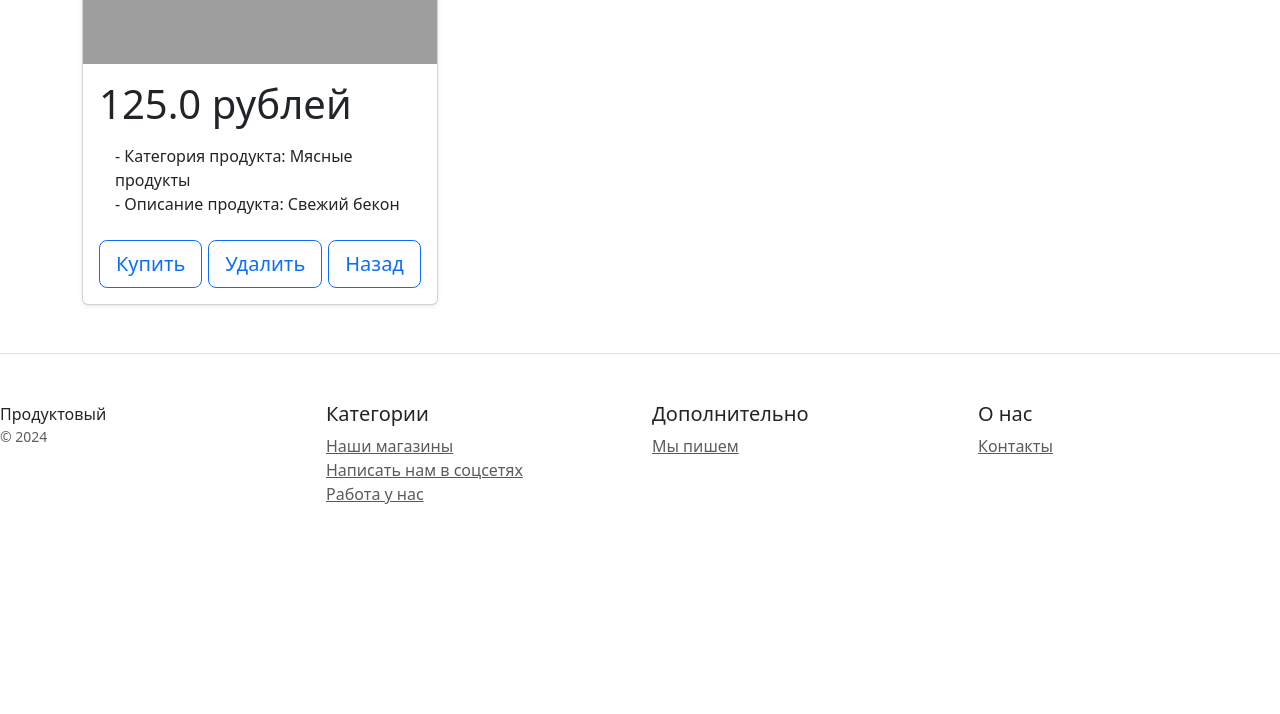
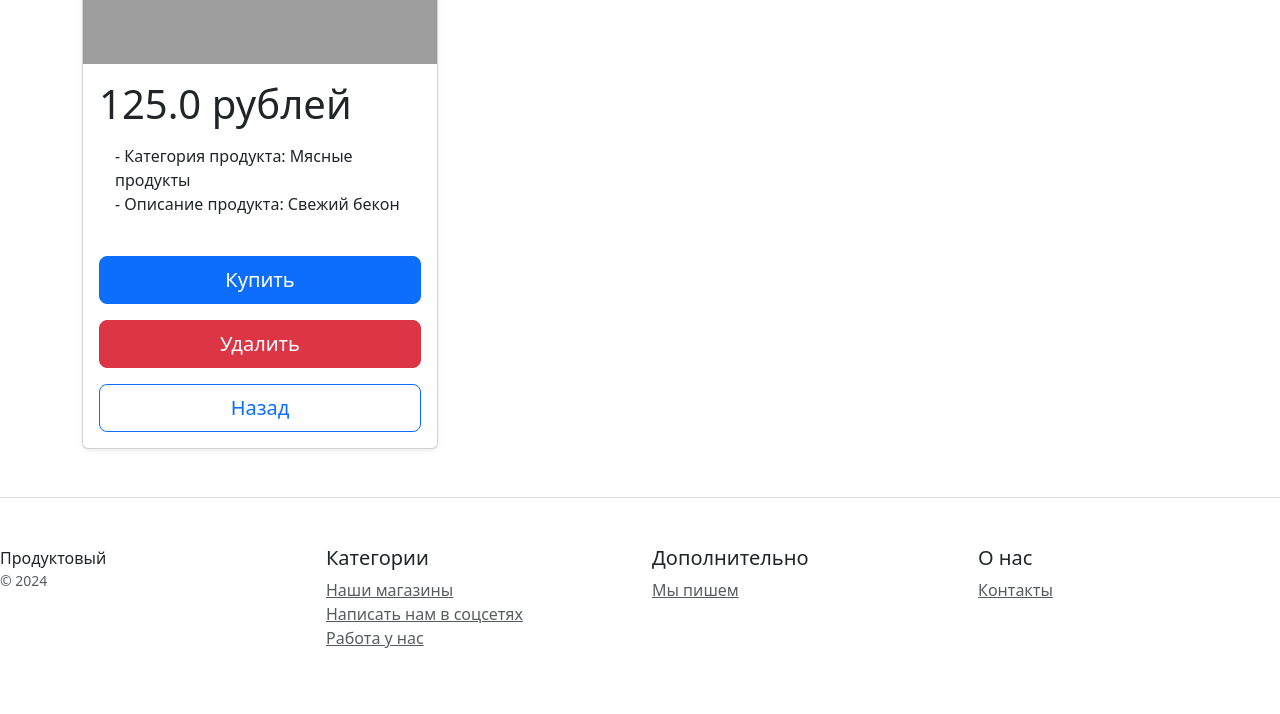
Before and after one commit to ArtemMTim/Online_market, a Django app: page /products/3/ in a window 1280 px wide. Shown: the part 517-1231 px from the top of the page. Before the commit the page ends 1021 px from the top, so only its background shows below. Run offline with Django 5.2, Linux system fonts and the light colour scheme; data comes from the database, SQL or seed files in the repository; some libraries are stand-ins or nearby versions; grey boxes are pictures that could not be loaded.

Commit message:
Некоторые правки.

```diff
--- a/blog/templates/blog/post_form.html
+++ b/blog/templates/blog/post_form.html
@@ -12,7 +12,7 @@
             Форма создания поста
             {% endif %}
             </h1>
-        <form method="post">
+        <form method="post" enctype="multipart/form-data">
             {% csrf_token %}
             {{ form.as_p }}
             <button type="submit" class="btn btn-primary">
--- a/catalog/forms.py
+++ b/catalog/forms.py
@@ -1,7 +1,35 @@
 from django import forms
 from .models import Product
+from django.core.exceptions import ValidationError
+
+STOP_WORDS = ['казино', 'криптовалюта', 'крипта', 'биржа', 'дешево', 'бесплатно', 'обман', 'полиция', 'радар']
 
 class ProductForm(forms.ModelForm):
     class Meta:
         model = Product
         fields = ["title", "description", "image", "category", "price"]
+
+    def __init__(self, *args, **kwargs):
+        super(ProductForm, self).__init__(*args, **kwargs)
+        self.fields['title'].widget.attrs.update({'class': 'form-control', 'placeholder': 'Введите название продукта'})
+        self.fields['description'].widget.attrs.update({'class': 'form-control', 'placeholder': 'Введите описание продукта'})
+        self.fields['image'].widget.attrs.update(
+            {'class': 'form-control', 'placeholder': 'Укажите изображение продукта'})
+        self.fields['category'].widget.attrs.update(
+            {'class': 'form-control'})
+        self.fields['price'].widget.attrs.update(
+            {'class': 'form-control'})
+
+
+    def clean_price(self):
+        price = self.cleaned_data.get('price')
+        if price < 0:
+            raise ValidationError("Цена не может быть отрицательной")
+        return price
+
+    def clean(self):
+        cleaned_data = super().clean()
+        title = cleaned_data.get('title')
+        description = cleaned_data.get('description')
+        if any(word in title.lower() for word in STOP_WORDS) or any(word in description.lower() for word in STOP_WORDS):
+            raise ValidationError("Введены запрещенные слова в название или описание продукта")
--- a/catalog/templates/catalog/base_template.html
+++ b/catalog/templates/catalog/base_template.html
@@ -3,7 +3,7 @@
 <head>
     <meta charset="utf-8">
     <meta name="viewport" content="width=device-width, initial-scale=1">
-    <title>Продукт</title>
+    <title>{% block title %}{% endblock %}</title>
     <link rel="stylesheet" href="/static/css/bootstrap.min.css">
     <!-- Подключите статичеcкие файлы со стилями Bootstrap -->
 
--- a/catalog/templates/catalog/product_detail.html
+++ b/catalog/templates/catalog/product_detail.html
@@ -18,15 +18,15 @@
                     <li>- Категория продукта: {{ object.category }}</li>
                     <li>- Описание продукта: {{ object.description }}</li>
                 </ul>
-              <div class="d-flex justify-content-between align-items-center">
-                    <div class="btn-group">
-                        <a class="btn btn-lg btn-block btn-outline-primary" href="#" role="button">Купить</a>
+              <div class="row">
+                    <div class="btn-group mt-3">
+                        <a class="btn btn-lg btn-block btn-primary" href="#" role="button">Купить</a>
                     </div>
 
-                    <div class="btn-group">
-                        <a class="btn btn-lg btn-block btn-outline-primary" href="{% url 'catalog:product_delete' product.pk %}" role="button">Удалить</a>
+                    <div class="btn-group mt-3">
+                        <a class="btn btn-lg btn-block btn-danger" href="{% url 'catalog:product_delete' product.pk %}" role="button">Удалить</a>
                     </div>
-                    <div class="btn-group">
+                    <div class="btn-group mt-3">
                         <a class="btn btn-lg btn-block btn-outline-primary" href="{% url 'catalog:product_list' %}" role="button">Назад</a>
                     </div>
 
--- a/catalog/templates/catalog/product_form.html
+++ b/catalog/templates/catalog/product_form.html
@@ -1,6 +1,6 @@
 {% extends 'catalog/base_template.html' %}
 {% load my_tags %}
-{% block title %}Добавление продукта{% endblock %}
+{% block title %}Добавление/ изменение продукта{% endblock %}
 
 {% block content %}
 
@@ -12,8 +12,9 @@
             Форма создания продукта
             {% endif %}
         </h1>
-        <form method="post">
+        <form method="post" enctype="multipart/form-data">
             {% csrf_token %}
+            {{ form.non_field_errors }}
             {{ form.as_p }}
             <button type="submit" class="btn btn-primary">
                 {% if product %}
```
Also changed, not shown: media/images/баранки_00wcxaA.jpeg (renamed from media/images/баранки.jpeg), media/images/бекон_91n8xvd.jpg (renamed from media/images/бекон.jpg), media/images/иогурт_yLNNQoT.jpg (renamed from media/images/иогурт.jpg), media/images/кефир_VbliiN3.jpeg (renamed from media/images/кефир.jpeg), media/images/сметана_6ikVk3V.jpg (deleted), media/images/сосиски_Mhr8YuC.jpg (renamed from media/images/сосиски.jpg), media/images/хлеб_Au0w4bj.jpg (renamed from media/images/хлеб.jpg).
